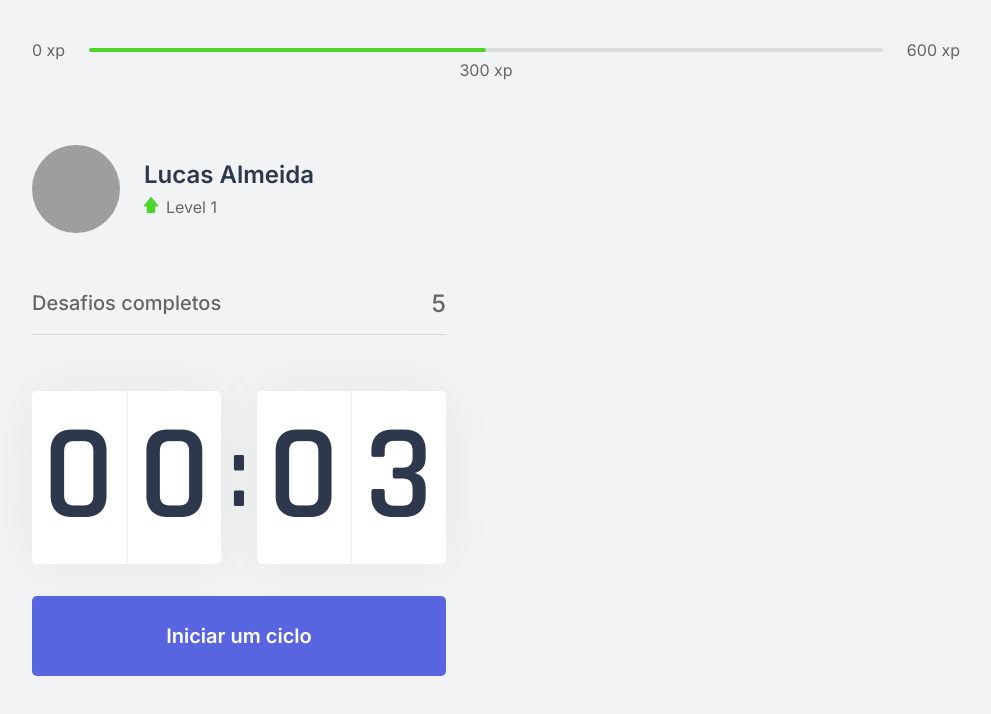
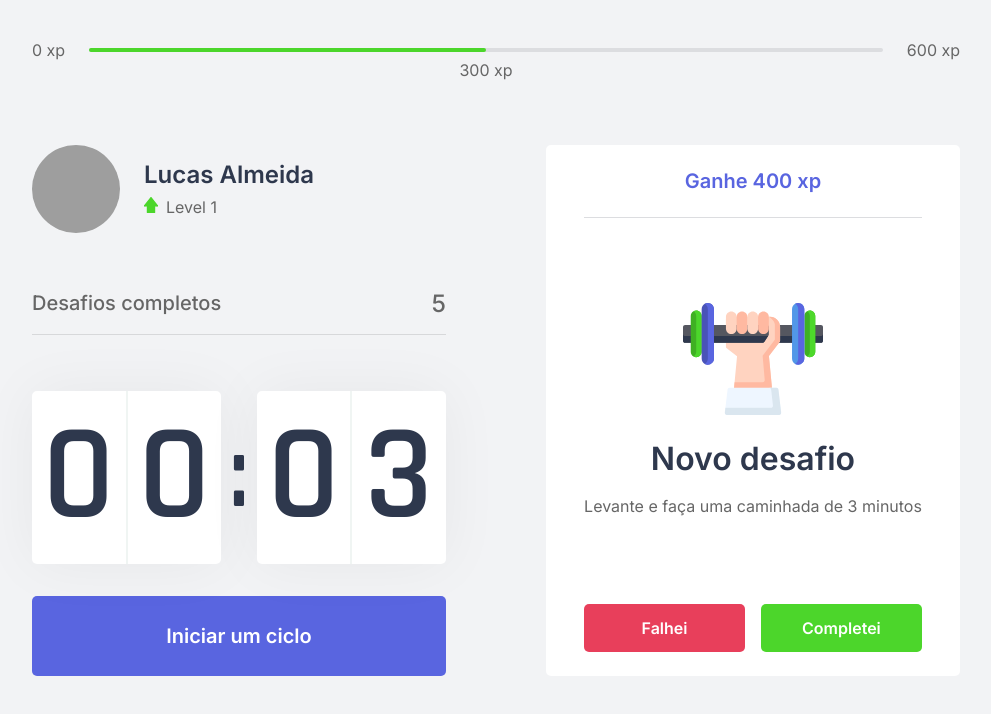
Before and after one commit to lucasAlmeidaSilveira/moveit, a Next.js app: page / in a window 1280 px wide. Shown: the top 714 px of the page, without its empty margins (144-1135 px from the left). Built offline with nearby package versions, Linux system fonts and the light colour scheme; grey boxes are pictures that could not be loaded.

Commit message:
init context

```diff
--- /dev/null
+++ b/src/components/ChallengeBox.tsx
@@ -0,0 +1,42 @@
+import { useContext } from 'react';
+import { ChallengesContext } from '../contexts/ChallengesContext';
+import styles from '../styles/components/ChallengeBox.module.css';
+
+export function ChallengeBox() {
+  const hasActiveChallenge = true;
+  const level = useContext(ChallengesContext);
+  console.log(level)
+
+  return (
+    <div className={styles.challengeBoxContainer}>
+      {hasActiveChallenge ? (
+        <div className={styles.challengeActive}>
+          <header>Ganhe 400 xp</header>
+
+          <main>
+            <img src='icons/body.svg' alt='' />
+            <strong>Novo desafio</strong>
+            <p>Levante e faça uma caminhada de 3 minutos</p>
+          </main>
+
+          <footer>
+            <button type='button' className={styles.challengeFailedButton}>
+              Falhei
+            </button>
+            <button type='button' className={styles.challengeSucceededButton}>
+              Completei
+            </button>
+          </footer>
+        </div>
+      ) : (
+        <div className={styles.challengeNotActive}>
+          <strong>Finalize um ciclo para receber um desafio</strong>
+          <p>
+            <img src='icons/level-up.svg' alt='Level Up' />
+            Avance de level completando desafios.
+          </p>
+        </div>
+      )}
+    </div>
+  );
+}
--- /dev/null
+++ b/src/contexts/ChallengesContext.tsx
@@ -0,0 +1,24 @@
+import { createContext, useState, ReactNode } from 'react';
+
+export const ChallengesContext = createContext({});
+
+interface ChallengesProviderProps {
+  children: ReactNode;
+}
+
+export function ChallengesProvider({ children }: ChallengesProviderProps) {
+  const [level, setLevel] = useState(1);
+  const [currentExperience, setCurrentExperience] = useState(0);
+  const [challengesCompleted, setChallengesCompleted] = useState(0);
+
+  function levelUp() {
+    setLevel(level + 1);
+  }
+  return (
+    <ChallengesContext.Provider
+      value={{ level, currentExperience, challengesCompleted, levelUp }}
+    >
+      {children}
+    </ChallengesContext.Provider>
+  );
+}
--- a/src/pages/_app.tsx
+++ b/src/pages/_app.tsx
@@ -1,7 +1,13 @@
-import '../styles/global.css'
+import '../styles/global.css';
+
+import { ChallengesProvider } from '../contexts/ChallengesContext';
 
 function MyApp({ Component, pageProps }) {
-  return <Component {...pageProps} />
+  return (
+    <ChallengesProvider>
+      <Component {...pageProps} />
+    </ChallengesProvider>
+  );
 }
 
-export default MyApp
+export default MyApp;
--- a/src/pages/index.tsx
+++ b/src/pages/index.tsx
@@ -4,6 +4,7 @@
 import { Profile } from "../components/Profile";
 import styles from "../styles/pages/Home.module.css"
 import Head from 'next/head'
+import { ChallengeBox } from "../components/ChallengeBox";
 
 export default function Home() {
   return (
@@ -21,7 +22,7 @@
           <Countdown />
         </div>
         <div>
-
+          <ChallengeBox />
         </div>
       </section>
     </div>
--- /dev/null
+++ b/src/styles/components/ChallengeBox.module.css
@@ -0,0 +1,110 @@
+.challengeBoxContainer {
+  height: 100%;
+
+  background: var(--white);
+  border-radius: 5px;
+  box-shadow: 0 0 60px rgba(0, 0, 0, 0.5rem);
+  padding: 1.5rem 2rem;
+
+  display: flex;
+  flex-direction: column;
+  align-items: center;
+  justify-content: center;
+
+  text-align: center;
+}
+
+.challengeNotActive {
+  display: flex;
+  flex-direction: column;
+  align-items: center;
+}
+
+.challengeNotActive strong {
+  font-size: 1.5rem;
+  font-weight: 500;
+  line-height: 1.4;
+}
+
+.challengeNotActive p {
+  display: flex;
+  flex-direction: column;
+  align-items: center;
+  line-height: 1.4rem;
+  max-width: 70%;
+  margin-top: 3rem;
+}
+
+.challengeNotActive p img {
+  margin-bottom: 1rem;
+}
+
+.challengeActive {
+  height: 100%;
+
+  display: flex;
+  flex-direction: column;
+}
+
+.challengeActive header {
+  color: var(--blue);
+  font-weight: 600;
+  font-size: 1.25rem;
+  padding: 0 2rem 1.5rem;
+  border-bottom: 1px solid var(--gray-line);
+}
+
+.challengeActive main {
+  flex: 1;
+  display: flex;
+  flex-direction: column;
+  align-items: center;
+  justify-content: center;
+}
+
+.challengeActive main strong {
+  font-weight: 600;
+  font-size: 2rem;
+  color: var(--title);
+  margin: 1.5rem 0 1rem;
+}
+
+.challengeActive main p {
+  line-height: 1.5;
+}
+
+.challengeActive footer {
+  display: grid;
+  grid-template-columns: 1fr 1fr;
+  gap: 1rem;
+}
+
+.challengeActive footer button {
+  height: 3rem;
+
+  display: flex;
+  align-items: center;
+  justify-content: center;
+
+  border: 0;
+  border-radius: 5px;
+
+  color: var(--white);
+
+  font-size: 1rem;
+  font-weight: 600;
+
+  transition: filter 0.2s;
+}
+
+.challengeActive footer button.challengeFailedButton {
+  background: var(--red);
+}
+
+.challengeActive footer button.challengeSucceededButton {
+  background: var(--green);
+}
+
+.challengeActive footer button:hover {
+  filter: brightness(0.9);
+}
```
